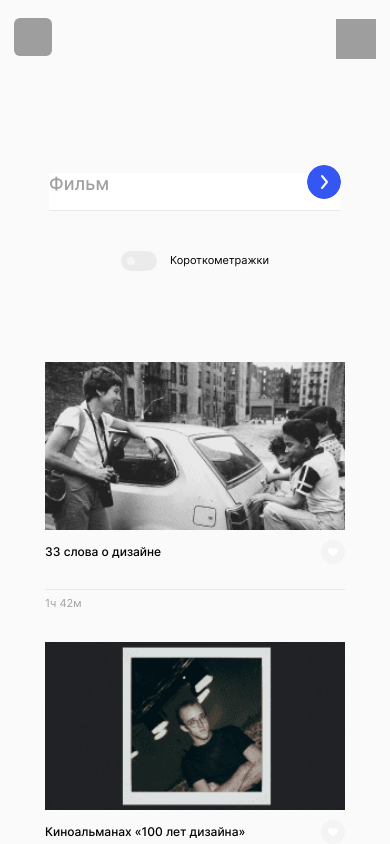
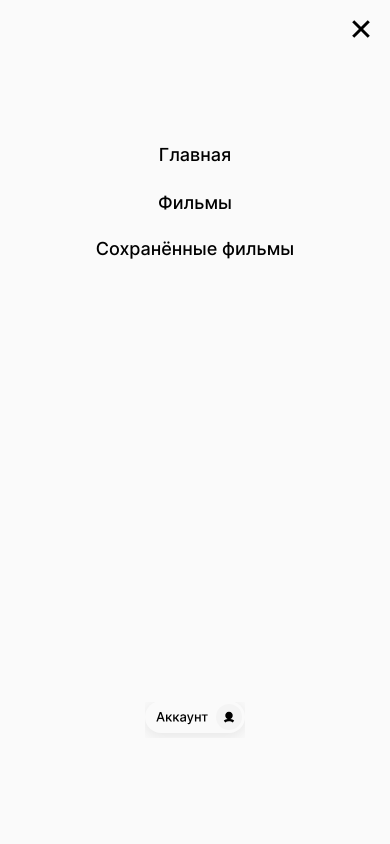
Before and after one commit to StasKudinow/movies-explorer-frontend, a React (Create React App) app: page /movies in a window 390 px wide. Both pictures are taken after a click on the button 356 px from the left and 38 px from the top of the page. Shown: the top 844 px of the page. Built offline with nearby package versions, Linux system fonts and the light colour scheme; grey boxes are pictures that could not be loaded; the HTML template or start-up script is replaced by a standard one.

Commit message:
add PopupWithMenu; Preloader comps

```diff
--- a/src/components/App/App.js
+++ b/src/components/App/App.js
@@ -1,4 +1,5 @@
 import { Route, Switch } from 'react-router-dom';
+import { useState } from 'react';
 
 import Footer from "../Footer/Footer";
 import Header from "../Header/Header";
@@ -9,8 +10,19 @@ import Profile from '../Profile/Profile';
 import Register from '../Register/Register';
 import Login from '../Login/Login';
 import PageNotFound from '../PageNotFound/PageNotFound';
+import PopupWithMenu from '../PopupWithMenu/PopupWithMenu';
 
 function App() {
+  const [isPopupWithMenuOpen, setIsPopupWithMenuOpen] = useState(false);
+
+  function handlePopupWithMenuClick() {
+    setIsPopupWithMenuOpen(true);
+  };
+
+  function closeAllPopups() {
+    setIsPopupWithMenuOpen(false);
+  };
+
   return (
     <div className="app">
       <Switch>
@@ -22,19 +34,25 @@ function App() {
         </Route>
 
         <Route path="/movies">
-          <Header />
+          <Header
+            onPopupWithMenu={handlePopupWithMenuClick}
+          />
           <Movies />
           <Footer />
         </Route>
 
         <Route path="/saved-movies">
-          <Header />
+          <Header
+            onPopupWithMenu={handlePopupWithMenuClick}
+          />
           <SavedMovies />
           <Footer />
         </Route>
 
         <Route path="/profile">
-          <Header />
+          <Header
+            onPopupWithMenu={handlePopupWithMenuClick}
+          />
           <Profile />
         </Route>
 
@@ -51,6 +69,11 @@ function App() {
         </Route>
 
       </Switch>
+
+      <PopupWithMenu
+        isOpen={isPopupWithMenuOpen}
+        onClose={closeAllPopups}
+      />
     </div>
   );
 }
--- a/src/components/BurgerMenu/BurgerMenu.js
+++ b/src/components/BurgerMenu/BurgerMenu.js
@@ -1,7 +1,7 @@
-function BurgerMenu() {
+function BurgerMenu(props) {
   return (
     <>
-      <button className="burger-menu" type="button" />
+      <button className="burger-menu" type="button" onClick={props.onClick} />
     </>
   );
 }
--- a/src/components/Header/Header.js
+++ b/src/components/Header/Header.js
@@ -5,7 +5,7 @@ import Logo from '../Logo/Logo';
 import Navigation from "../Navigation/Navigation";
 import BurgerMenu from '../BurgerMenu/BurgerMenu';
 
-function Header() {
+function Header(props) {
   const isMobile = useMediaQuery({ query: '(max-width: 879px)' });
 
   return (
@@ -13,19 +13,19 @@ function Header() {
       <Route path="/movies">
         <header className="header">
           <Logo />
-          { isMobile ? <BurgerMenu /> : <Navigation /> }
+          { isMobile ? <BurgerMenu onClick={props.onPopupWithMenu} /> : <Navigation /> }
         </header>
       </Route>
       <Route path="/saved-movies">
         <header className="header">
           <Logo />
-          { isMobile ? <BurgerMenu /> : <Navigation /> }
+          { isMobile ? <BurgerMenu onClick={props.onPopupWithMenu} /> : <Navigation /> }
         </header>
       </Route>
       <Route path="/profile">
         <header className="header">
           <Logo />
-          { isMobile ? <BurgerMenu /> : <Navigation /> }
+          { isMobile ? <BurgerMenu onClick={props.onPopupWithMenu} /> : <Navigation /> }
         </header>
       </Route>
       <Route path="/">
--- a/src/components/MoviesMore/MoviesMore.css
+++ b/src/components/MoviesMore/MoviesMore.css
@@ -24,3 +24,9 @@
   transition: opacity 0.4s ease;
   cursor: pointer;
 }
+
+@media screen and (max-width: 712px) {
+  .more__button {
+    width: 240px;
+  }
+}
--- a/src/components/Navigation/Navigation.css
+++ b/src/components/Navigation/Navigation.css
@@ -6,6 +6,10 @@
   flex-direction: row;
   align-items: center;
   list-style-type: none;
+}
+
+.nav__menu_mobile {
+  flex-direction: column;
 }
 
 .nav__register {
@@ -57,7 +61,7 @@
   cursor: pointer;
 }
 
-.nav__saved-movies{
+.nav__saved-movies {
   margin-right: 50px;
   font-size: 14px;
   font-weight: 400;
@@ -86,7 +90,50 @@
   cursor: pointer;
 }
 
+@media screen and (max-width: 879px) {
+  .nav__menu_mobile {
+    gap: 28px;
+  }
+
+  .nav__movies {
+    margin: 0;
+    padding-bottom: 4px;
+    font-size: 18px;
+    font-weight: 500;
+    line-height: 22px;
+    border-bottom: 2px solid #FAFAFA;
+  }
+
+  .nav__movies:hover {
+    border-bottom: 2px solid #000000;
+    opacity: 1;
+  }
+
+  .nav__saved-movies {
+    margin: 0;
+    padding-bottom: 4px;
+    font-size: 18px;
+    font-weight: 500;
+    line-height: 22px;
+    border-bottom: 2px solid #FAFAFA;
+  }
+
+  .nav__saved-movies:hover {
+    border-bottom: 2px solid #000000;
+    opacity: 1;
+  }
+
+  .nav__profile {
+    height: 36px;
+    margin-top: 444px;
+  }
+}
+
 @media screen and (max-width: 650px) {
+  .nav__menu_mobile {
+    gap: 24px;
+  }
+
   .nav__register {
     font-size: 10px;
     margin-right: 14px;
@@ -97,4 +144,16 @@
     height: 26px;
     font-size: 10px;
   }
+
+  .nav__movies {
+    padding-bottom: 5px;
+  }
+
+  .nav__saved-movies {
+    padding-bottom: 5px;
+  }
+
+  .nav__profile {
+    margin-top: 418px;
+  }
 }
--- a/src/components/Navigation/Navigation.js
+++ b/src/components/Navigation/Navigation.js
@@ -1,11 +1,14 @@
 import { Route, Switch, NavLink } from 'react-router-dom';
+import { useMediaQuery } from 'react-responsive';
 
 function Navigation() {
+  const isMobile = useMediaQuery({ query: '(max-width: 879px)' });
+
   return (
     <Switch>
       <Route path="/movies">
         <nav>
-          <ul className="nav__menu">
+          <ul className={`nav__menu ${isMobile ? 'nav__menu_mobile' : ''}`}>
             <li>
               <NavLink to="/movies" className="nav__movies">Фильмы</NavLink>
             </li>
@@ -20,7 +23,7 @@ function Navigation() {
       </Route>
       <Route path="/saved-movies">
         <nav>
-          <ul className="nav__menu">
+          <ul className={`nav__menu ${isMobile ? 'nav__menu_mobile' : ''}`}>
             <li>
               <NavLink to="/movies" className="nav__movies">Фильмы</NavLink>
             </li>
@@ -35,7 +38,7 @@ function Navigation() {
       </Route>
       <Route path="/profile">
         <nav>
-          <ul className="nav__menu">
+          <ul className={`nav__menu ${isMobile ? 'nav__menu_mobile' : ''}`}>
             <li>
               <NavLink to="/movies" className="nav__movies">Фильмы</NavLink>
             </li>
--- /dev/null
+++ b/src/components/PopupWithMenu/PopupWithMenu.css
@@ -0,0 +1,81 @@
+.popup {
+  width: 100%;
+  height: 100%;
+  background-color: rgba(0, 0, 0, 0.3);
+  position: fixed;
+  top: 0;
+  left: 0;
+  z-index: 2;
+  display: flex;
+  justify-content: flex-end;
+  opacity: 0;
+  pointer-events: none;
+  transition: opacity 0.3s ease;
+}
+
+.popup_opened {
+  opacity: 1;
+  pointer-events: auto;
+  transition: opacity 0.3s ease;
+}
+
+.popup__container {
+  width: 520px;
+  height: 1024px;
+  padding: 160px 0 0;
+  background-color: #FAFAFA;
+  display: flex;
+  flex-direction: column;
+  align-items: center;
+  position: relative;
+}
+
+.popup__close-button {
+  width: 32px;
+  height: 32px;
+  padding: 0;
+  background-image: url(../../images/close_button.svg);
+  background-color: inherit;
+  background-size: cover;
+  background-position: center;
+  border: none;
+  position: absolute;
+  top: 22px;
+  right: 22px;
+}
+
+.popup__close-button:hover {
+  opacity: 0.6;
+  transition: opacity 0.4s ease;
+  cursor: pointer;
+}
+
+.popup__link {
+  margin-bottom: 22px;
+  padding-bottom: 4px;
+  font-size: 18px;
+  font-weight: 500;
+  line-height: 22px;
+  color: #000000;
+  text-decoration: none;
+  border-bottom: 2px solid #FAFAFA;
+}
+
+.popup__link:hover {
+  border-bottom: 2px solid #000000;
+}
+
+@media screen and (max-width: 650px) {
+  .popup__container {
+    padding: 144px 0 0;
+  }
+
+  .popup__close-button {
+    top: 13px;
+    right: 13px;
+  }
+
+  .popup__link {
+    margin-bottom: 20px;
+  }
+}
--- /dev/null
+++ b/src/components/PopupWithMenu/PopupWithMenu.js
@@ -0,0 +1,17 @@
+import { Link } from "react-router-dom";
+
+import Navigation from "../Navigation/Navigation";
+
+function PopupWithMenu(props) {
+  return (
+    <div className={`popup ${props.isOpen && 'popup_opened'}`}>
+      <div className="popup__container">
+        <button className="popup__close-button" type="button" onClick={props.onClose} />
+        <Link to="/" className="popup__link">Главная</Link>
+        <Navigation />
+      </div>
+    </div>
+  );
+}
+
+export default PopupWithMenu;
--- a/src/index.css
+++ b/src/index.css
@@ -23,3 +23,4 @@
 @import url(./components/Auth/Auth.css);
 @import url(./components/PageNotFound/PageNotFound.css);
 @import url(./components/BurgerMenu/BurgerMenu.css);
+@import url(./components/PopupWithMenu/PopupWithMenu.css);
```
Also changed, not shown: src/components/Preloader/Preloader.css (added, +88 -0 lines), src/components/Preloader/Preloader.js (added, +14 -0 lines), src/images/close_button.svg (added), 1 other file (tests, documents, lock files or other folders).
